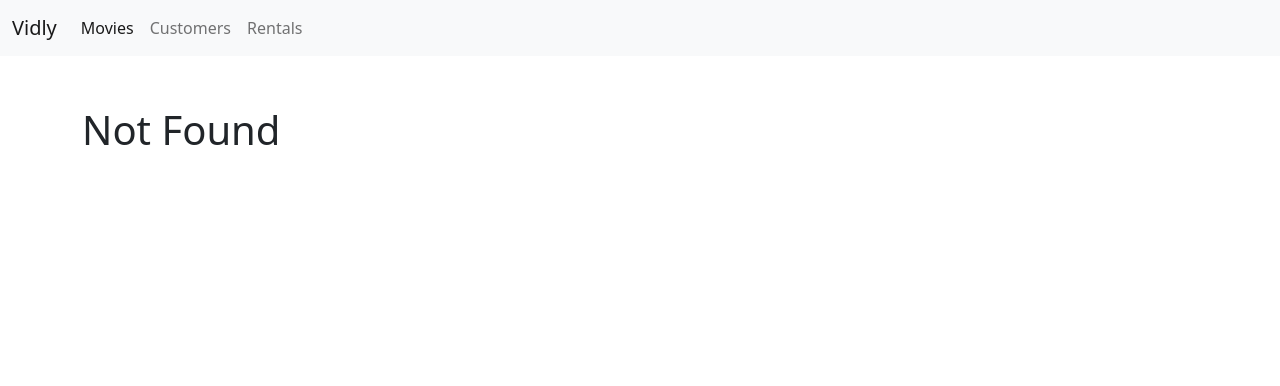
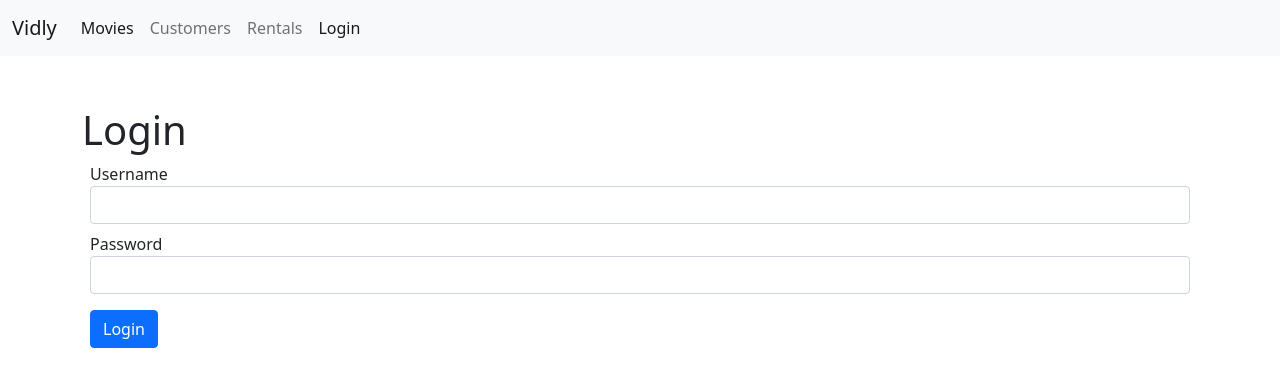
Before and after one commit to SKeerthi02/React-Vidly, a React (Create React App) app: page /login in a window 1280 px wide. Before the commit this address led to /not-found. Shown: the top 386 px of the page. Built offline with nearby package versions, Linux system fonts and the light colour scheme.

Commit message:
adding validation

```diff
--- a/src/App.js
+++ b/src/App.js
@@ -1,5 +1,7 @@
 import {Route, Redirect} from "react-router";
 import React from 'react';
+import MovieForm from "./components/movieForm";
+import LoginForm from "./components/loginForm";
 import Movies from "./components/movies";
 import Customers from "./components/customers";
 import Rentals from "./components/rentals";
@@ -7,7 +9,7 @@ import NotFound from "./components/notFound";
 import {Switch} from "react-router";
 import NavBar from "./components/navBar";
 import './App.css';
-import MovieForm from "./components/movieForm";
+
 
 function App() {
   return (
@@ -15,6 +17,7 @@ function App() {
           <NavBar/>
           <main className="container">
               <Switch>
+                  <Route path="/login/" component={LoginForm}/>
                   <Route path="/movies/:id" component={MovieForm}/>
                   <Route path="/movies"  component={Movies}/>
                   <Route path="/customers" component={Customers}/>
--- /dev/null
+++ b/src/components/common/input.jsx
@@ -0,0 +1,23 @@
+import React, {Component} from 'react';
+
+class Input extends Component {
+    render() {
+        const {name, label, value, onChange, error} = this.props
+        return (
+            <div className="form-label m-2">
+                <label htmlFor={name}>{label}</label>
+                <input
+                    value={value}
+                    id={name}
+                    name={name}
+                    onChange={onChange}
+                    type="text"
+                    className="form-control"
+                    />
+                {error && <div className="alert alert-danger">{error}</div>}
+            </div>
+        );
+    }
+}
+
+export default Input;
--- /dev/null
+++ b/src/components/loginForm.jsx
@@ -0,0 +1,68 @@
+import React, {Component} from 'react';
+import Input from "./common/input";
+
+class LoginForm extends Component {
+
+    state = {
+        account:{
+            username:"",
+            password:""
+        },
+        errors:{
+
+        }
+    }
+    validate = () => {
+        const errors = {};
+        const {account} = this.state;
+
+        if (account.username.trim() === '')
+            errors.username = "Username is required";
+        if (account.password.trim() === '')
+            errors.password = "Username is required";
+
+        return Object.keys(errors).length === 0 ? null : errors;
+    };
+
+    handleSubmit = e => {
+        e.preventDefault();
+
+        // const username = this.username.current.value;
+        const errors = this.validate()
+        this.setState({errors: errors || {}});
+
+    }
+
+    handleOnChange = ({currentTarget: input}) => {
+        const account = {...this.state.account}
+        account[input.name] = input.value;
+        this.setState({account});
+
+}
+    render() {
+        const {account, errors} = this.state
+        return (
+            <div >
+                <h1>Login</h1>
+                <form onSubmit={this.handleSubmit}>
+                    <Input
+                        name="username"
+                        value={account.username}
+                        label="Username"
+                        onChange={this.handleOnChange}
+                        error={errors.username}
+                    />
+                    <Input
+                        name="password"
+                        value={account.password}
+                        label="Password"
+                        error={errors.password}
+                        onChange={this.handleOnChange}/>
+                    <button className="btn btn-primary m-2">Login</button>
+                </form>
+            </div>
+        );
+    }
+}
+
+export default LoginForm;
--- a/src/components/navBar.jsx
+++ b/src/components/navBar.jsx
@@ -23,6 +23,9 @@ class NavBar extends Component {
                             <li className="nav-item">
                                 <NavLink className="nav-link" to="/rentals">Rentals</NavLink>
                             </li>
+                            <li className="nav-item">
+                                <NavLink className="nav-link" to="/login">Login</NavLink>
+                            </li>
                         </ul>
                     </div>
                 </div>
```
